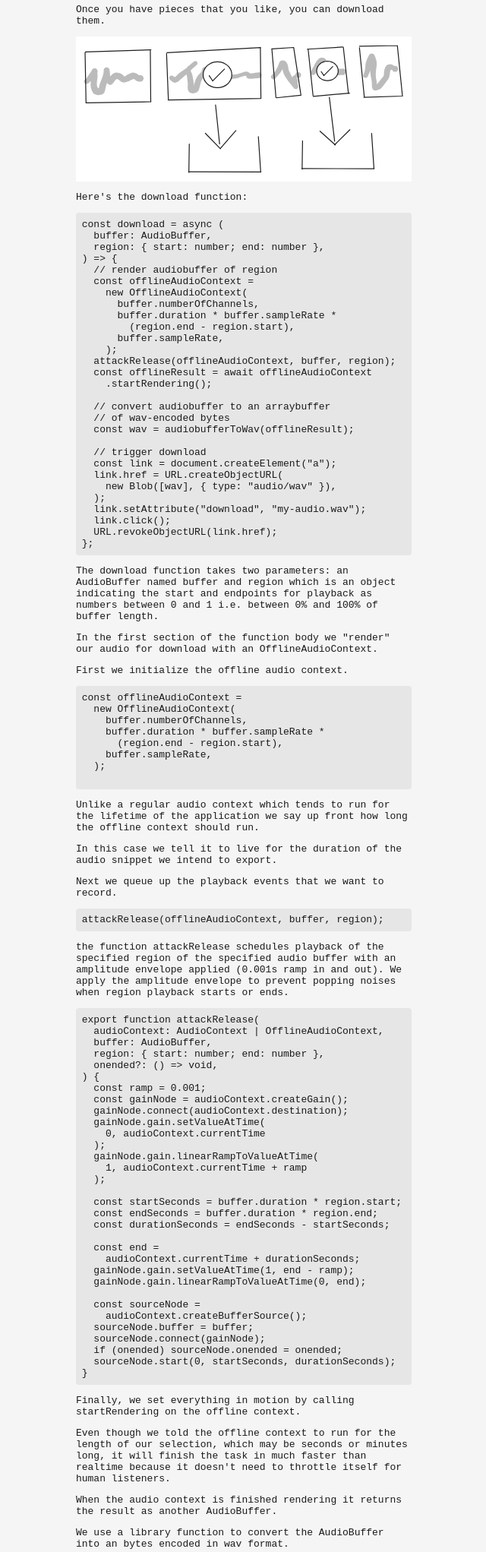
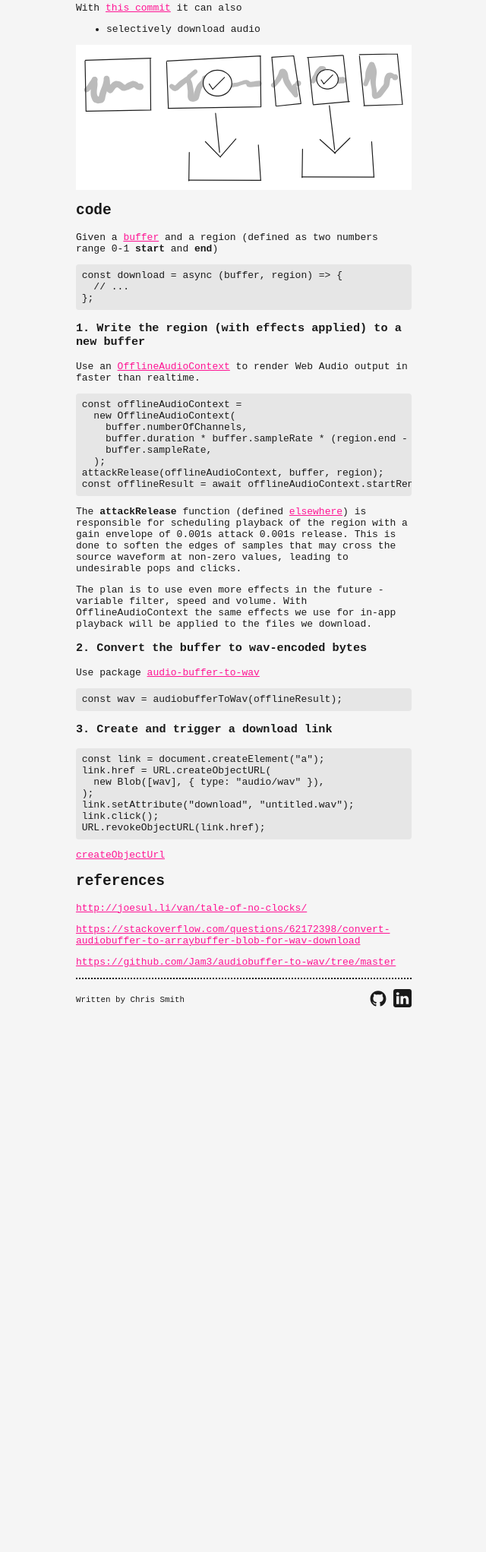
Before and after one commit to kurtsmurf/blog, an Eleventy site: page posts/blah.md in a window 1280 px wide. Shown: the part 468-2511 px from the top of the page at 76% size, without its empty margins (319-959 px from the left). After the commit the page ends 1811 px from the top, so only its background shows below. Built offline with nearby package versions, Linux system fonts and the light colour scheme; Eleventy itself is replaced by a stand-in of ours; code samples lack their colours; files that its build step writes are made by us from their sources.

Commit message:
slice notes 1 done

````diff
--- a/posts/blah.md
+++ b/posts/blah.md
@@ -1,123 +1,82 @@
 ---
-title: slice notes
-description: Describing in detail some code for no particular reason other than I'm happy that it works. The joy of works is real.
-date: 2023-09-20 00:00:00 -5
+title: Slice Notes 1
+description: Feature - download Javascript AudioBuffers as wav files.
+date: 2023-09-19 00:00:00 -5
 draft: true
 ---
 
-I'm making a web-based audio sampling utility.
+Working on a web-based sampler named [slice](https://github.com/kurtsmurf/slice).
 
-First you upload an audio file, then you chop it into pieces.
+So far slice can
+
+- load audio
+- slice audio
 
 <img style="display: block; width: 100%;" src="/assets/img/diagram-1.svg" />
 
-Once you have pieces that you like, you can download them.
+With [this commit](https://github.com/kurtsmurf/slice/commit/f47dcfb75fc1d80a5ef79e1275868d394d8c9a8b) it can also
+
+- selectively download audio
 
 <img style="display: block; width: 100%;" src="/assets/img/diagram-2.svg" />
 
-Here's the download function:
 
-```Typescript
-const download = async (
-  buffer: AudioBuffer,
-  region: { start: number; end: number },
-) => {
-  // render audiobuffer of region
-  const offlineAudioContext =
-    new OfflineAudioContext(
-      buffer.numberOfChannels,
-      buffer.duration * buffer.sampleRate *
-        (region.end - region.start),
-      buffer.sampleRate,
-    );
-  attackRelease(offlineAudioContext, buffer, region);
-  const offlineResult = await offlineAudioContext
-    .startRendering();
+## code
 
-  // convert audiobuffer to an arraybuffer
-  // of wav-encoded bytes
-  const wav = audiobufferToWav(offlineResult);
+Given a [buffer](https://developer.mozilla.org/en-US/docs/Web/API/AudioBuffer) and a region (defined as two numbers range 0-1 **start** and **end**)
 
-  // trigger download
-  const link = document.createElement("a");
-  link.href = URL.createObjectURL(
-    new Blob([wav], { type: "audio/wav" }),
-  );
-  link.setAttribute("download", "my-audio.wav");
-  link.click();
-  URL.revokeObjectURL(link.href);
+
+```Javascript
+const download = async (buffer, region) => {
+  // ...
 };
 ```
 
-The download function takes two parameters: an AudioBuffer named buffer and region which is an object indicating the start and endpoints for playback as numbers between 0 and 1 i.e. between 0% and 100% of buffer length.
+### 1. Write the region (with effects applied) to a new buffer
 
-In the first section of the function body we "render" our audio for download with an OfflineAudioContext.
+Use an [OfflineAudioContext](https://developer.mozilla.org/en-US/docs/Web/API/OfflineAudioContext) to render Web Audio output in faster than realtime.
 
-First we initialize the offline audio context.
-
-```Typescript
+```Javascript
 const offlineAudioContext =
   new OfflineAudioContext(
     buffer.numberOfChannels,
-    buffer.duration * buffer.sampleRate *
-      (region.end - region.start),
+    buffer.duration * buffer.sampleRate * (region.end - region.start),
     buffer.sampleRate,
   );
-
+attackRelease(offlineAudioContext, buffer, region);
+const offlineResult = await offlineAudioContext.startRendering();
 ```
 
-Unlike a regular audio context which tends to run for the lifetime of the application we say up front how long the offline context should run.
+The **attackRelease** function (defined [elsewhere](https://github.com/kurtsmurf/slice/blob/f47dcfb75fc1d80a5ef79e1275868d394d8c9a8b/src/player.ts#L53)) is responsible for scheduling playback of the region with a gain envelope of 0.001s attack 0.001s release. This is done to soften the edges of samples that may cross the source waveform at non-zero values, leading to undesirable pops and clicks.
 
-In this case we tell it to live for the duration of the audio snippet we intend to export.
+The plan is to use even more effects in the future - variable filter, speed and volume. With OfflineAudioContext the same effects we use for in-app playback will be applied to the files we download.
 
-Next we queue up the playback events that we want to record.
+### 2. Convert the buffer to wav-encoded bytes
 
-```
-attackRelease(offlineAudioContext, buffer, region);
+Use package [audio-buffer-to-wav](https://www.npmjs.com/package/audiobuffer-to-wav)
+
+```Javascript
+const wav = audiobufferToWav(offlineResult);
 ```
 
-the function attackRelease schedules playback of the specified region of the specified audio buffer with an amplitude envelope applied (0.001s ramp in and out). We apply the amplitude envelope to prevent popping noises when region playback starts or ends.
+### 3. Create and trigger a download link
 
-
-```Typescript
-export function attackRelease(
-  audioContext: AudioContext | OfflineAudioContext,
-  buffer: AudioBuffer,
-  region: { start: number; end: number },
-  onended?: () => void,
-) {
-  const ramp = 0.001;
-  const gainNode = audioContext.createGain();
-  gainNode.connect(audioContext.destination);
-  gainNode.gain.setValueAtTime(
-    0, audioContext.currentTime
-  );
-  gainNode.gain.linearRampToValueAtTime(
-    1, audioContext.currentTime + ramp
-  );
-
-  const startSeconds = buffer.duration * region.start;
-  const endSeconds = buffer.duration * region.end;
-  const durationSeconds = endSeconds - startSeconds;
-
-  const end =
-    audioContext.currentTime + durationSeconds;
-  gainNode.gain.setValueAtTime(1, end - ramp);
-  gainNode.gain.linearRampToValueAtTime(0, end);
-
-  const sourceNode =
-    audioContext.createBufferSource();
-  sourceNode.buffer = buffer;
-  sourceNode.connect(gainNode);
-  if (onended) sourceNode.onended = onended;
-  sourceNode.start(0, startSeconds, durationSeconds);
-}
+```Javascript
+const link = document.createElement("a");
+link.href = URL.createObjectURL(
+  new Blob([wav], { type: "audio/wav" }),
+);
+link.setAttribute("download", "untitled.wav");
+link.click();
+URL.revokeObjectURL(link.href);
 ```
 
-Finally, we set everything in motion by calling startRendering on the offline context.
+[createObjectUrl](https://developer.mozilla.org/en-US/docs/Web/API/URL/createObjectURL_static)
 
-Even though we told the offline context to run for the length of our selection, which may be seconds or minutes long, it will finish the task in much faster than realtime because it doesn't need to throttle itself for human listeners.
+## references
 
-When the audio context is finished rendering it returns the result as another AudioBuffer.
+[http://joesul.li/van/tale-of-no-clocks/](http://joesul.li/van/tale-of-no-clocks/)
 
-We use a library function to convert the AudioBuffer into an bytes encoded in wav format.
+[https://stackoverflow.com/questions/62172398/convert-audiobuffer-to-arraybuffer-blob-for-wav-download](https://stackoverflow.com/questions/62172398/convert-audiobuffer-to-arraybuffer-blob-for-wav-download)
+
+[https://github.com/Jam3/audiobuffer-to-wav/tree/master](https://github.com/Jam3/audiobuffer-to-wav/tree/master)
````
